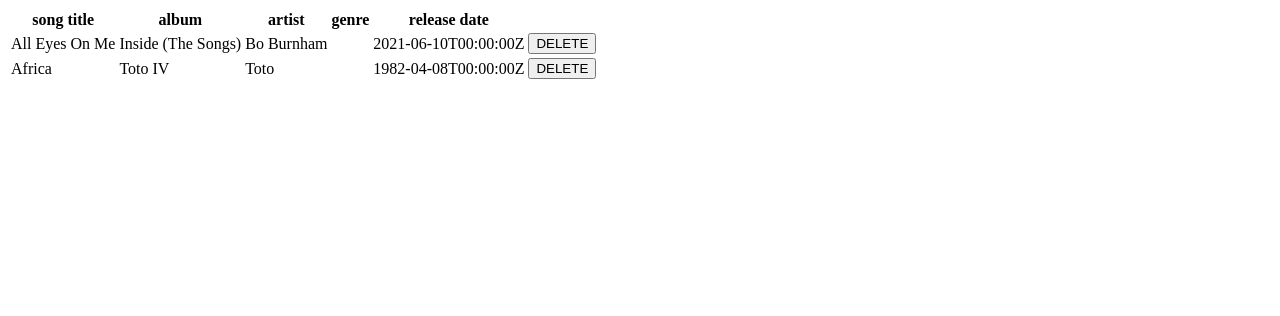
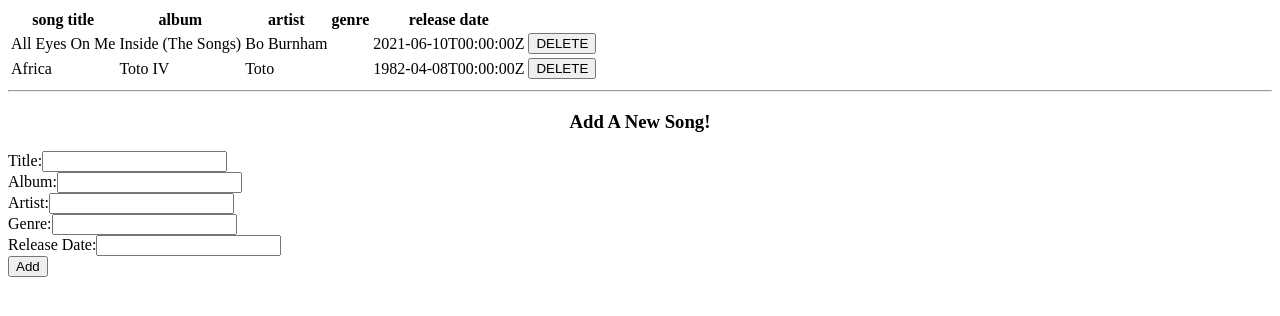
Before and after one commit to wrightzachary/MusicLibrary-React, a React (Create React App) app in the folder music_library/: page / in a window 1280 px wide. Shown: the top 316 px of the page. Built offline with nearby package versions, Linux system fonts and the light colour scheme.

Commit message:
Added form for create song

```diff
--- a/music_library/src/App.jsx
+++ b/music_library/src/App.jsx
@@ -1,6 +1,7 @@
 import React, { Component } from 'react';
 import SongTable from './Components/SongTable/SongTable';
 import axios from 'axios';
+import CreateSong from './Components/CreateSong/CreateSong';
 
 class App extends Component {
     constructor(props) {
@@ -36,9 +37,20 @@
     //     });
     // }
 
+    addNewSong(song){
+        this.songs.push(song);
+        this.setState({
+            songNumber: this.songs.length -1
+        });
+        console.log('test', this.state.title)
+    }
+
     render() {
         return (
-            <SongTable songs={this.state.songs}/>
+            <React.Fragment>
+                <SongTable songs={this.state.songs}/>
+                <CreateSong addNewSong={this.addNewSong.bind(this)} />
+            </React.Fragment>
          );
     }
 }
--- a/music_library/src/Components/CreateSong/CreateSong.jsx
+++ b/music_library/src/Components/CreateSong/CreateSong.jsx
@@ -1,9 +1,86 @@
-import React from 'react';
+import React, { Component } from 'react';
 
-const CreateSong = (props) => {
-    return ( <div>
+class CreateSong extends React.Component {
+    constructor(props) {
+      super(props);
+      this.state = {
 
+        title: '',
+        artist: '',
+        album: '',
+        release_date: '',
+      }
+
+      this.handleChange = this.handleChange.bind(this);
+      this.handleSubmit = this.handleSubmit.bind(this);
+    }
+
+    handleChange(event) {
+        this.setState({
+            [event.target.name]: event.target.value
+        });
+    }
+
+    handleSubmit(event) {
+        event.preventDefault();
+        const book = {
+            title: this.state.title,
+            artist: this.state.artist,
+            album: this.state.album,
+            release_date: this.state.release_date
+        }
+
+        this.props.addNewSong(book);
+        this.setState({
+            title: '',
+            artist: '',
+            album: '',
+            release_date: '',
+        });
+        console.log('test', this.state.title)
+    }
+
+    render() {
+      return (
+        <div>
+        <hr />
+            <center>
+                <h3>Add A New Song!</h3>
+            </center>
+            <form onSubmit={this.handleSubmit}>
+                <div className="row col-align">
+                    <div className="col-md-4">
+                        <label>Title:</label>
+                        <input type="text" name="title" value={this.state.title}
+                        onChange={this.handleChange} />
+                    </div>
+                    <div className="col-md-4">
+                        <label>Album:</label>
+                        <input type="text" name="album" value={this.state.album}
+                        onChange={this.handleChange} />
+                    </div>
+                    <div className="col-md-4">
+                        <label>Artist:</label>
+                        <input type="text" name="artist" value={this.state.artist}
+                        onChange={this.handleChange} />
+                    </div>
+                    <div className="col-md-4">
+                        <label>Genre:</label>
+                        <input type="text" name="genre" value={this.state.genre}
+                        onChange={this.handleChange} />
+                    </div>
+                    <div className="col-md-4">
+                        <label>Release Date:</label>
+                        <input type="text" name="release_date" value={this.state.Release_date}
+                        onChange={this.handleChange} />
+                    </div>
+                    <div className="col-md-4">
+                        <input type="submit" value="Add" />
+                    </div>
+                </div>
+            </form>
     </div> );
-}
+    }
+  }
 
 export default CreateSong;
```
